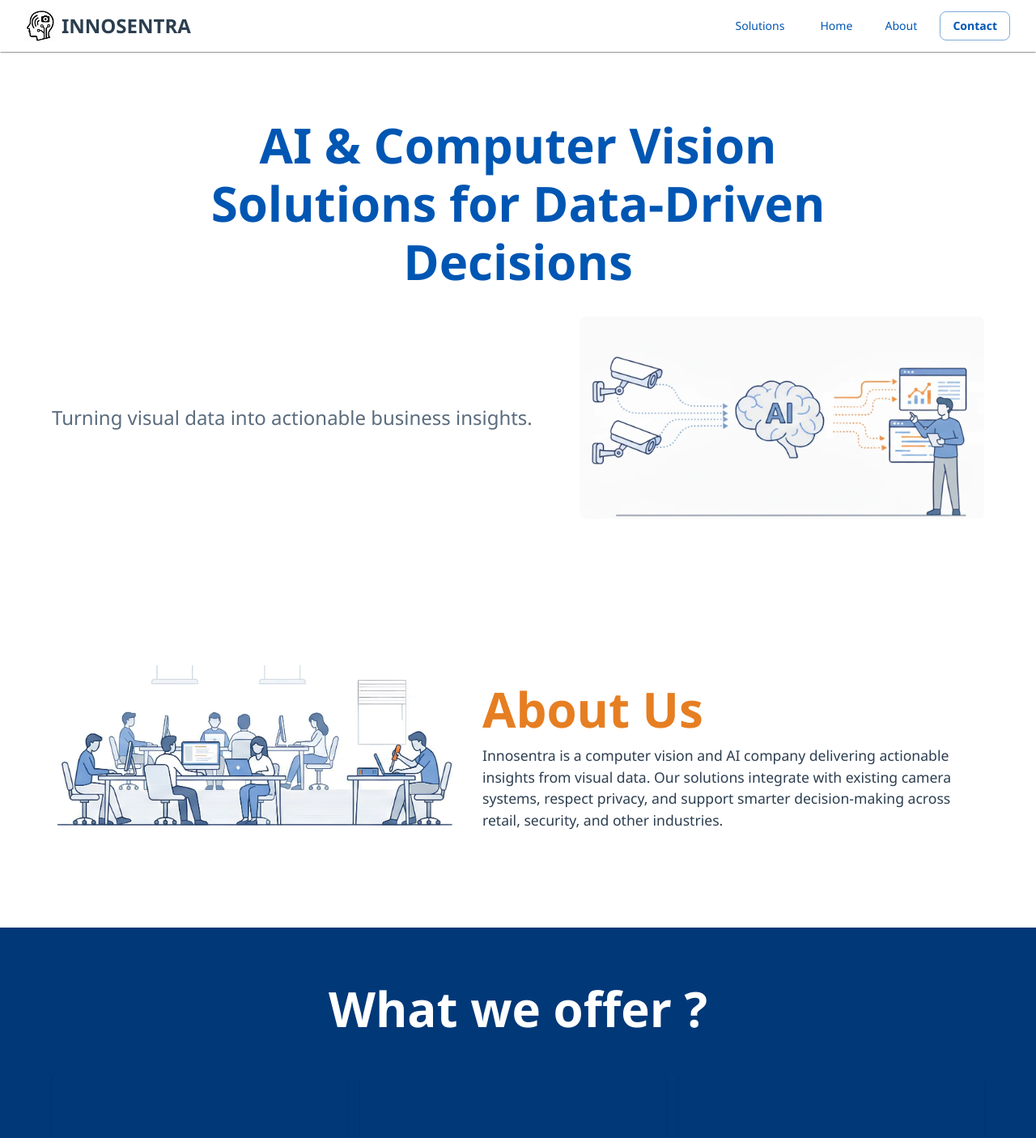
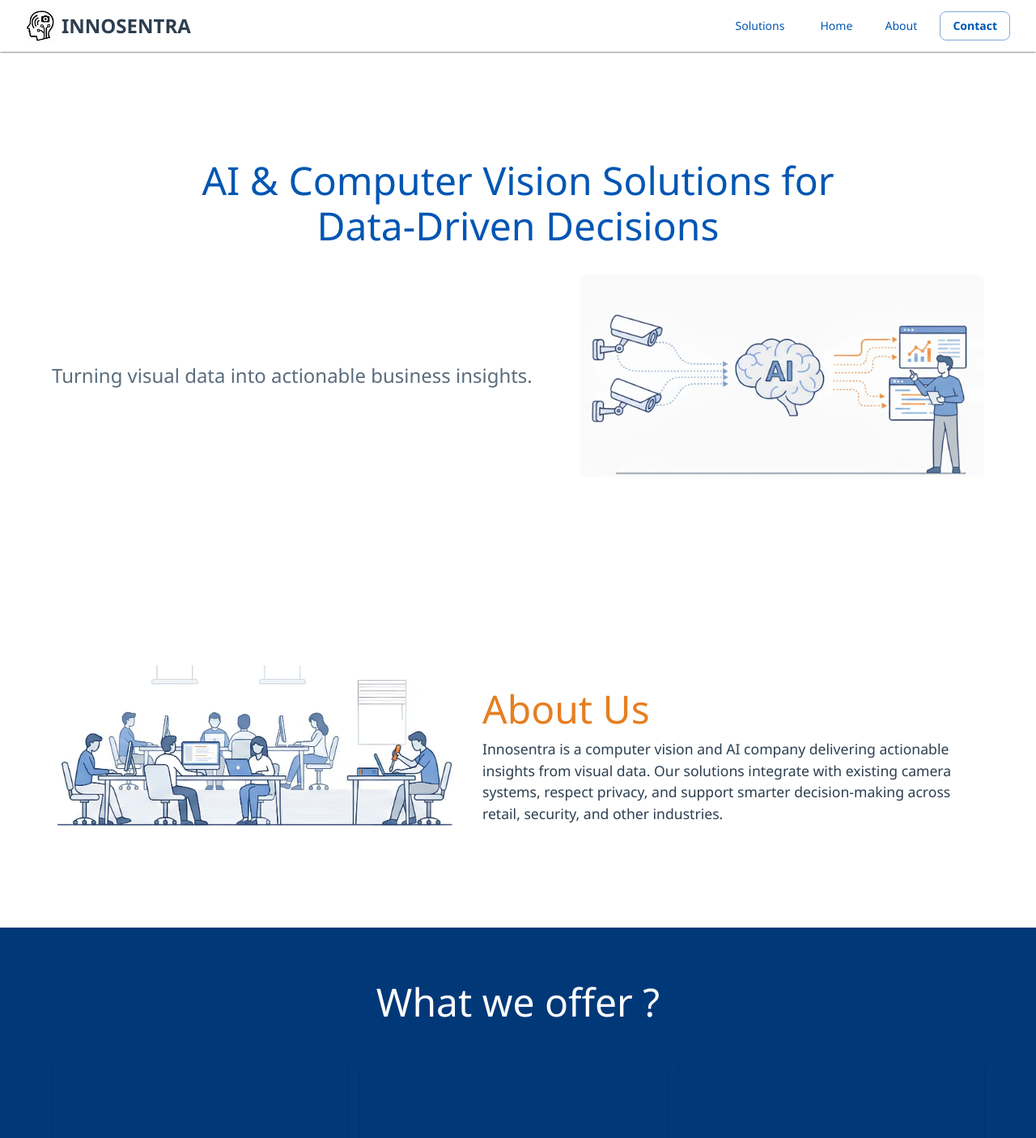
Before and after one commit to innosentraMHD/frontend, a React (Create React App) app: page / in a window 1280 px wide. Shown: the top 1406 px of the page at 81% size. Built offline with nearby package versions, Linux system fonts and the light colour scheme; some icons are missing.

Commit message:
vfvdf hgdl s

```diff
--- a/src/components/About.js
+++ b/src/components/About.js
@@ -44,7 +44,7 @@ export const About = () => {
   {/* Left side: text */}
   <Box sx={{ flex: 1, textAlign: { xs: 'center', md: 'left' } }}>
 
-        <Typography variant="h2" sx={{color: 'text.third', mb: 1 }} >
+        <Typography variant="h3" sx={{color: 'text.third', mb: 1 }} >
       About Us
     </Typography>
 
--- a/src/components/Contact.js
+++ b/src/components/Contact.js
@@ -129,7 +129,7 @@ export const Contact = () => {
         <Box  sx={{ textAlign: 'center', mb: { xs: 4, sm: 5, md: 6 }  }}>
 
         <Typography
-          variant="h2"
+          variant="h3"
           sx={{
             mb: 1,
             textAlign: 'center',
--- a/src/components/Hero.js
+++ b/src/components/Hero.js
@@ -22,7 +22,7 @@ export const Hero = () => {
         {/* العنوان الرئيسي */}
         <Box sx={{ textAlign: 'center', maxWidth: '800px', mx: 'auto', mb: 4,mt:2 }}>
           <Typography
-            variant="h2"
+            variant="h3"
             sx={{ mb: 3 }}
             className="fade-in-up"
           >
--- a/src/components/Offer.js
+++ b/src/components/Offer.js
@@ -14,7 +14,7 @@ export const Offer = () => {
   return (
     <Box id="solutions" sx={{ py: 8, bgcolor: 'background.dark' }}>
       <Container  maxWidth="lg">
-        <Typography variant="h2" align="center" sx={{ mb: 6, color: 'text.white' }} > What we offer ? </Typography>
+        <Typography variant="h3" align="center" sx={{ mb: 6, color: 'text.white' }} > What we offer ? </Typography>
         <Box spacing={4} display="flex" justifyContent="space-evenly" sx={{ bgcolor: 'background.dark'}} gap={2} flexDirection={{ xs: 'column', md: 'row' }}>
           {solutions.map((item, index) => (
             <Grid item xs={12} sm={6} md={4} key={index} >
--- a/src/components/RetailSolutions.js
+++ b/src/components/RetailSolutions.js
@@ -157,7 +157,7 @@ const videoRef = useLazyVideo();
         background: 'linear-gradient(135deg, #11152f 0%, #1b1f4a 100%)'
       }}>
         <Container maxWidth="md">
-          <Typography variant="h2" component="h1" gutterBottom sx={{ fontWeight: 800, fontSize: { xs: '2.5rem', md: '3.5rem' } }}>
+          <Typography variant="h3" component="h1" gutterBottom sx={{ fontWeight: 800, fontSize: { xs: '2.5rem', md: '3.5rem' } }}>
             Innosentra Retail Analytics
           </Typography>
           <Typography variant="h5" sx={{ opacity: 0.8, fontWeight: 300, maxWidth: '800px', mx: 'auto' }}>
--- a/src/components/Solutions.js
+++ b/src/components/Solutions.js
@@ -40,7 +40,7 @@ export const Solutions = () => {
     >
       <Container maxWidth="lg">
         <Typography
-          variant="h2"
+          variant="h3"
           sx={{
             textAlign: 'center',
             mb: 6,
```
